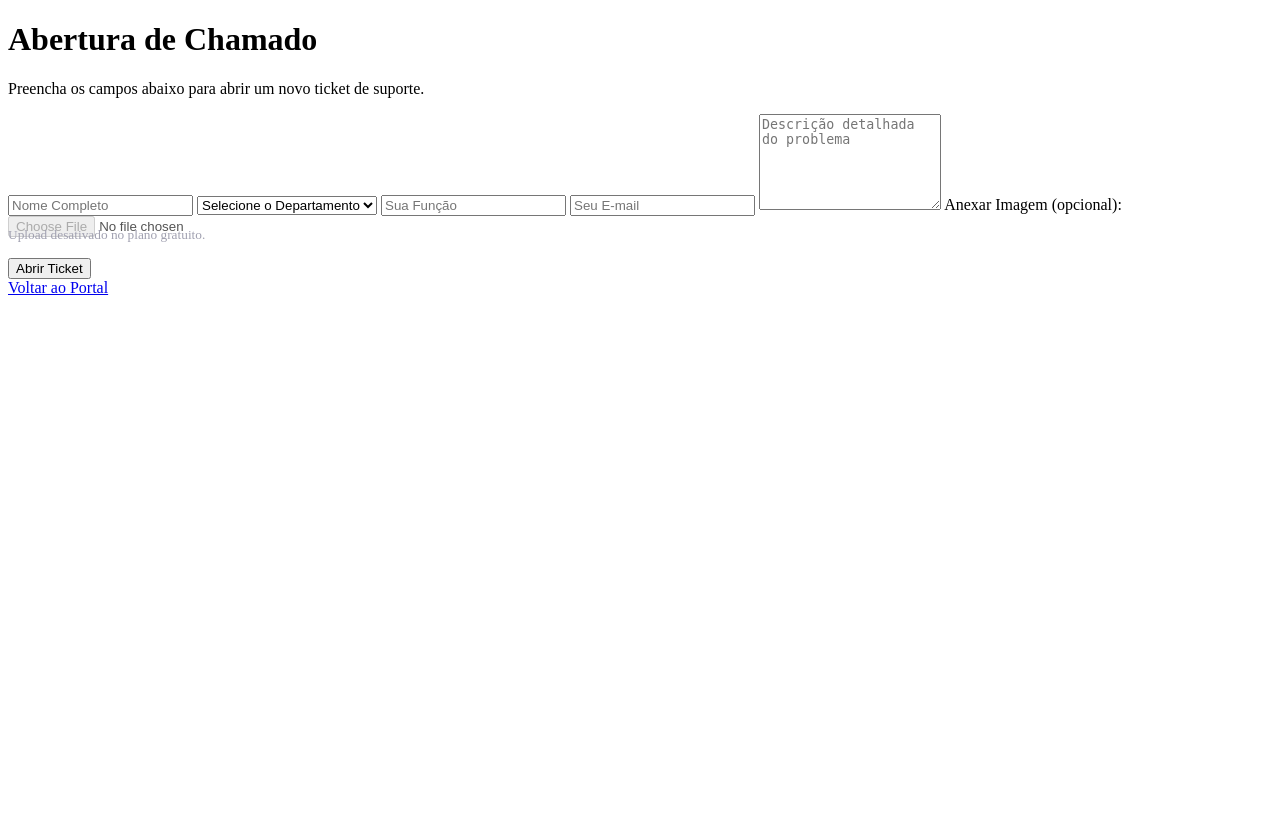
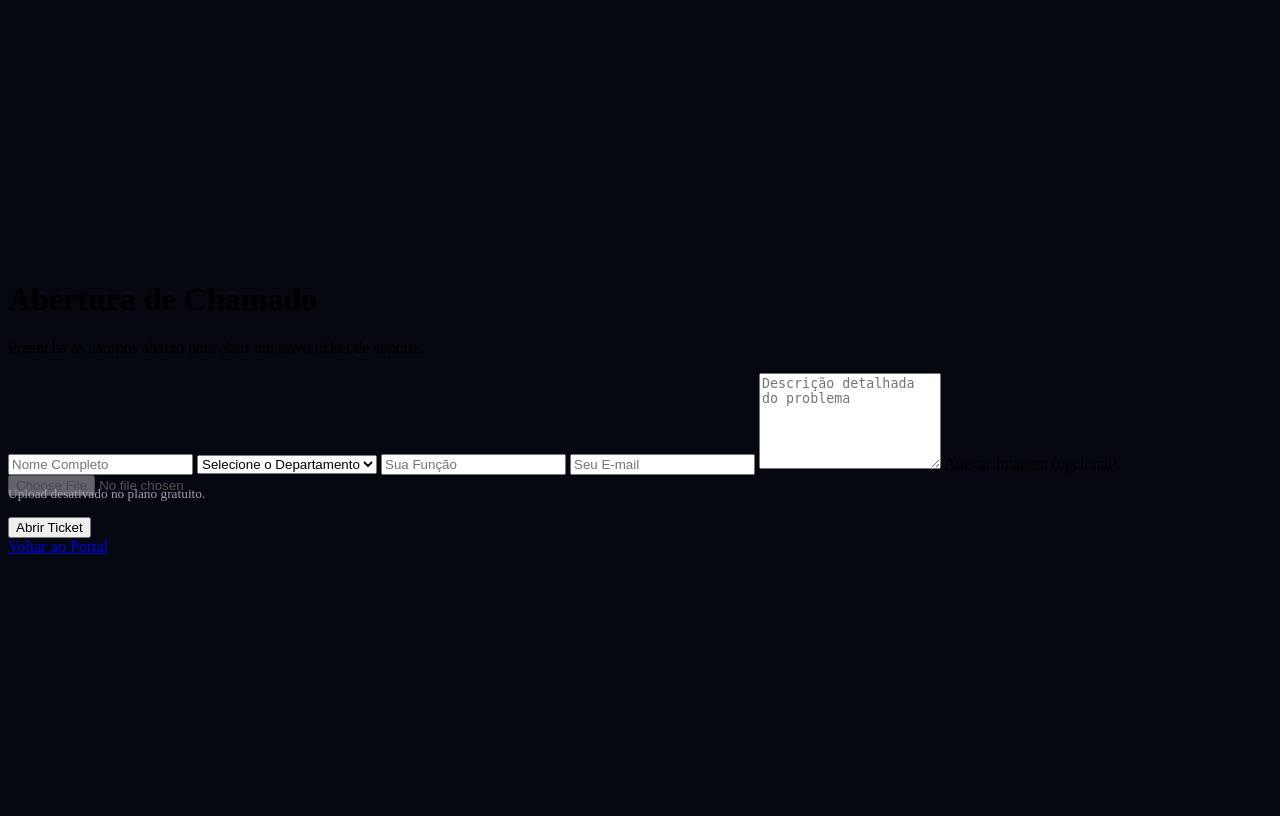
Before and after one commit to Jakeline2525/hag-suporte-final, a Flask app: page /abrir-ticket in a window 1280 px wide. Before the commit the page ends 295 px from the top, so only its background shows below. Run offline with Flask 3, Linux system fonts and the light colour scheme.

Commit message:
Update style.css

```diff
--- a/static/css/style.css
+++ b/static/css/style.css
@@ -131,3 +131,12 @@
     color: #b0c4de;
     line-height: 1.5;
 }
+/* Adicionar ao final do static/css/style.css */
+
+.form-page-body {
+    background: #050810;
+    display: flex;
+    align-items: center;
+    justify-content: center;
+    min-height: 100vh;
+}
```
